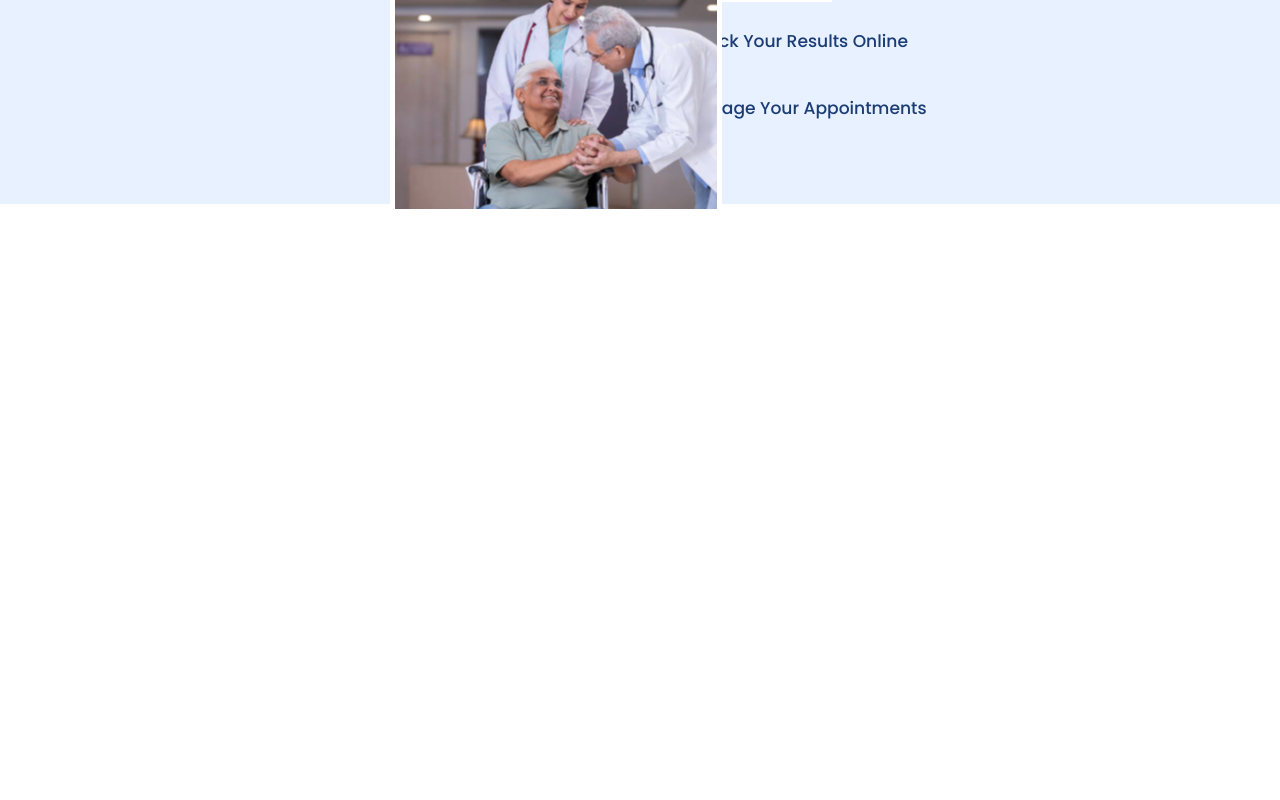
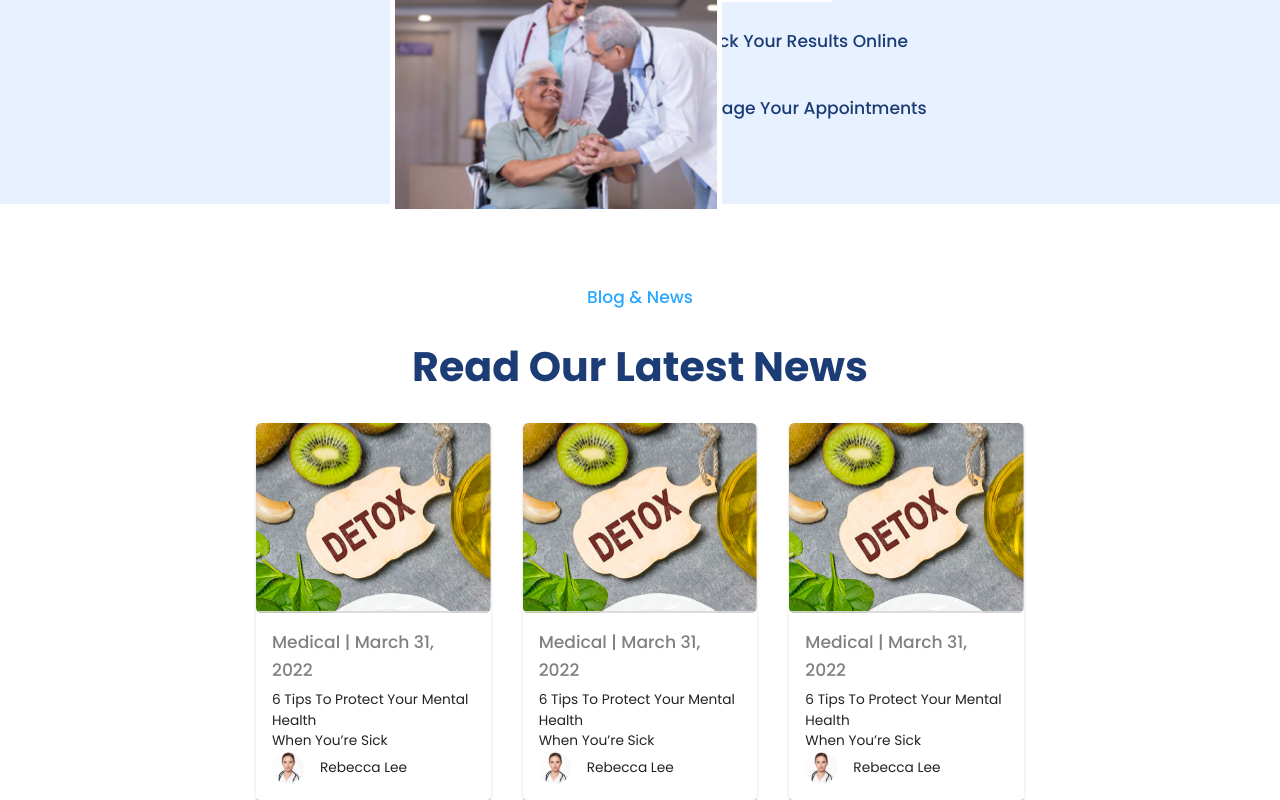
Before and after one commit to devprasadkulkarni/XMedify, a React (Vite) app: page / in a window 1280 px wide. Shown: the part 2431-3231 px from the top of the page. Before the commit the page ends 2731 px from the top, so only its background shows below. Built offline with nearby package versions, Linux system fonts and the light colour scheme; no server answers.

Commit message:
feat:blog and news section, fix:hero section styling

```diff
--- a/index.html
+++ b/index.html
@@ -2,7 +2,7 @@
 <html lang="en">
     <head>
         <meta charset="UTF-8" />
-        <link rel="icon" type="image/svg+xml" href="./public/medify_logo.svg" />
+        <link rel="icon" type="image/svg+xml" href="/medify_logo.svg" />
         <meta name="viewport" content="width=device-width, initial-scale=1.0" />
         <title>XMedify</title>
         <link
--- a/src/App.jsx
+++ b/src/App.jsx
@@ -6,6 +6,7 @@ import OffersCarousel from "./components/OffersCarousel";
 import Specialisation from "./components/Specialisation";
 import SpecialistCarousel from "./components/Carousels/SpecialistCarousel";
 import PatientCaring from "./components/PatientCaring";
+import BlogNews from "./components/BlogNews";
 
 const App = () => {
     return (
@@ -17,6 +18,7 @@ const App = () => {
             <Specialisation />
             {/* <SpecialistCarousel /> */}
             <PatientCaring />
+            <BlogNews />
         </div>
     );
 };
--- /dev/null
+++ b/src/components/BlogNews.jsx
@@ -0,0 +1,94 @@
+import {
+    Box,
+    Card,
+    CardActionArea,
+    CardContent,
+    CardMedia,
+    Grid,
+    Typography,
+} from "@mui/material";
+
+// image imports
+import blogNews_img from "../assets/blognews-card-image.svg";
+import blogNews_photo from "../assets/blognews-card-photo.svg";
+
+const BlogNews = () => {
+    const cards = Array(3).fill(null);
+    return (
+        <Box
+            sx={{
+                display: "flex",
+                flexDirection: "column",
+                justifyContent: "center",
+                alignItems: "center",
+                gap: 4,
+                my: 10,
+            }}
+        >
+            <Box>
+                <Typography variant="h6" sx={{ color: "primary.main" }}>
+                    Blog & News
+                </Typography>
+            </Box>
+            <Box>
+                <Typography
+                    variant="h3"
+                    sx={{ color: "#1B3C74", fontWeight: "bold" }}
+                >
+                    Read Our Latest News
+                </Typography>
+            </Box>
+            <Box
+                sx={{
+                    display: "grid",
+                    gridTemplateColumns: "repeat(3,1fr)",
+                    width: "60%",
+                    gap: 4,
+                }}
+            >
+                {cards.map((_, idx) => (
+                    <Card key={idx} sx={{ maxWidth: 345 }}>
+                        <CardActionArea>
+                            <CardMedia
+                                component="img"
+                                image={blogNews_img}
+                                alt="blog & news image"
+                            />
+                            <CardContent>
+                                <Typography
+                                    gutterBottom
+                                    variant="h6"
+                                    component="div"
+                                    sx={{ color: "gray" }}
+                                >
+                                    Medical | March 31, 2022
+                                </Typography>
+                                <Typography variant="body1">
+                                    6 Tips To Protect Your Mental Health <br />
+                                    When You’re Sick
+                                </Typography>
+                                <Box
+                                    sx={{
+                                        display: "flex",
+                                        alignItems: "center",
+                                        gap: 2,
+                                    }}
+                                >
+                                    <img
+                                        src={blogNews_photo}
+                                        alt="blog news photo"
+                                    />
+                                    <Typography variant="body1">
+                                        Rebecca Lee
+                                    </Typography>
+                                </Box>
+                            </CardContent>
+                        </CardActionArea>
+                    </Card>
+                ))}
+            </Box>
+        </Box>
+    );
+};
+
+export default BlogNews;
--- a/src/components/HeroSection.jsx
+++ b/src/components/HeroSection.jsx
@@ -122,7 +122,6 @@ const HeroSection = () => {
                     flexDirection: "column",
                     gap: 4,
                     borderRadius: "10px",
-                    backgroundColor: "gray",
                     position: "absolute",
                     top: "115%",
                     left: "50%",
```
Also changed, not shown: src/assets/blognews-card-image.svg (added), src/assets/blognews-card-photo.svg (added).
